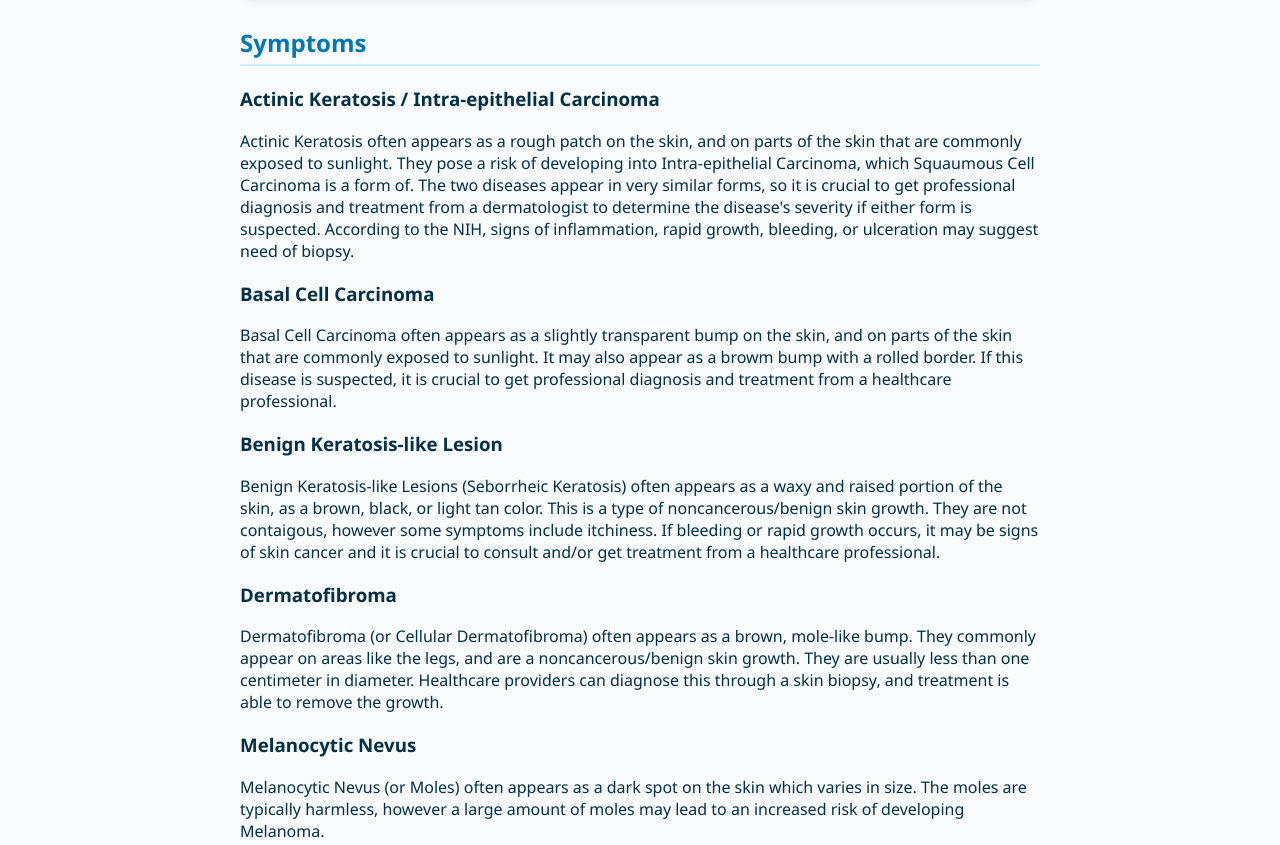
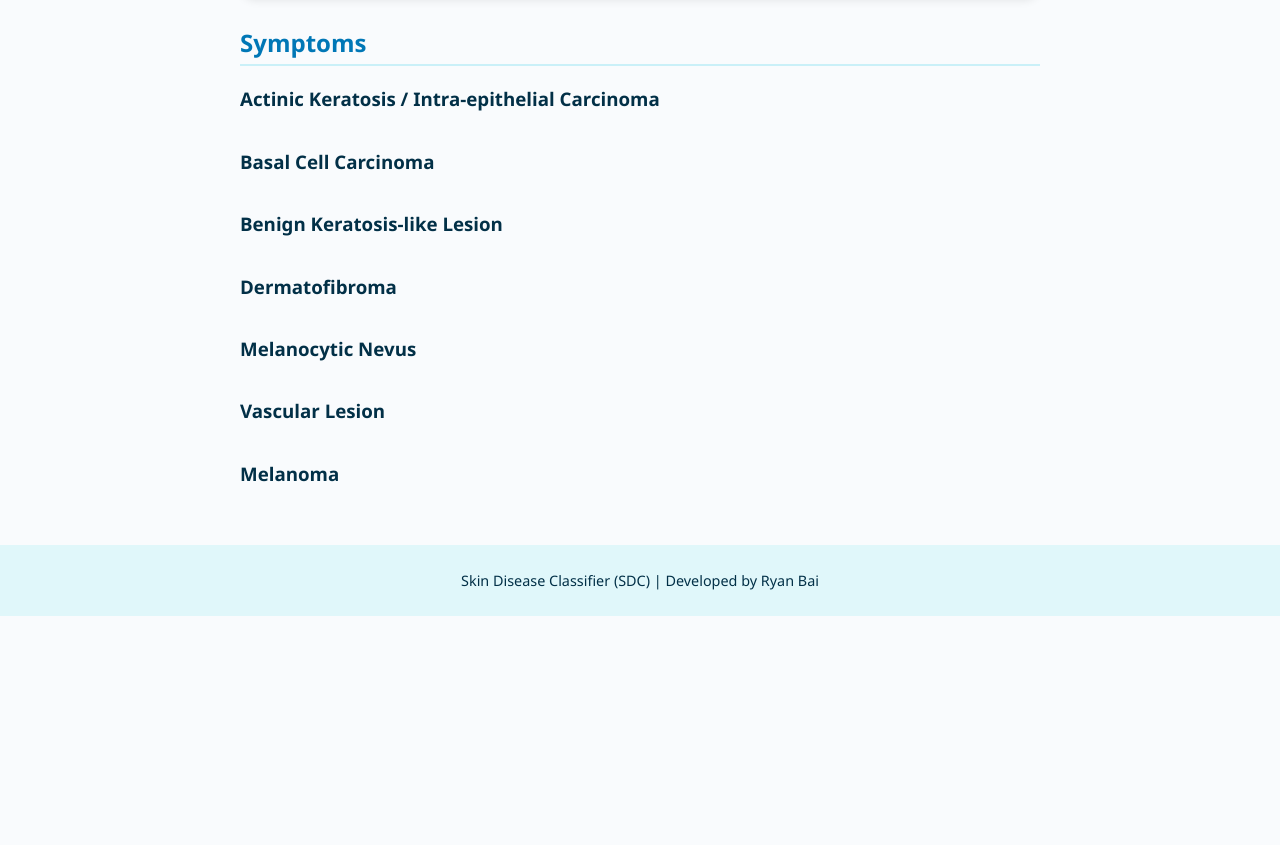
Before and after one commit to ryanbai2008/Skin-Cancer-Detection, a plain HTML site: page index.html in a window 1280 px wide. Shown: the part 1480-2325 px from the top of the page. After the commit the page ends 2096 px from the top, so only its background shows below. Drawn offline with Linux system fonts and the light colour scheme.

Commit message:
Update style.css

```diff
--- a/style.css
+++ b/style.css
@@ -256,3 +256,18 @@ button:hover {
   align-items: center;
   gap: 15px;
 }
+
+/* DISEASE SYMPTOMS STUFF */
+.disease-content {
+  max-height: 0;           /* collapsed */
+  overflow: hidden;
+  transition: max-height 0.4s ease, padding 0.4s ease;
+  margin-left: 1rem;
+  padding: 0 0;            /* remove top/bottom padding when collapsed */
+  border-left: 2px solid #ccc;
+}
+
+.disease-content.show {
+  max-height: 500px;       /* large enough to fit content */
+  padding: 0.5rem 0 1rem 1rem;  /* restore padding when expanded */
+}
```
